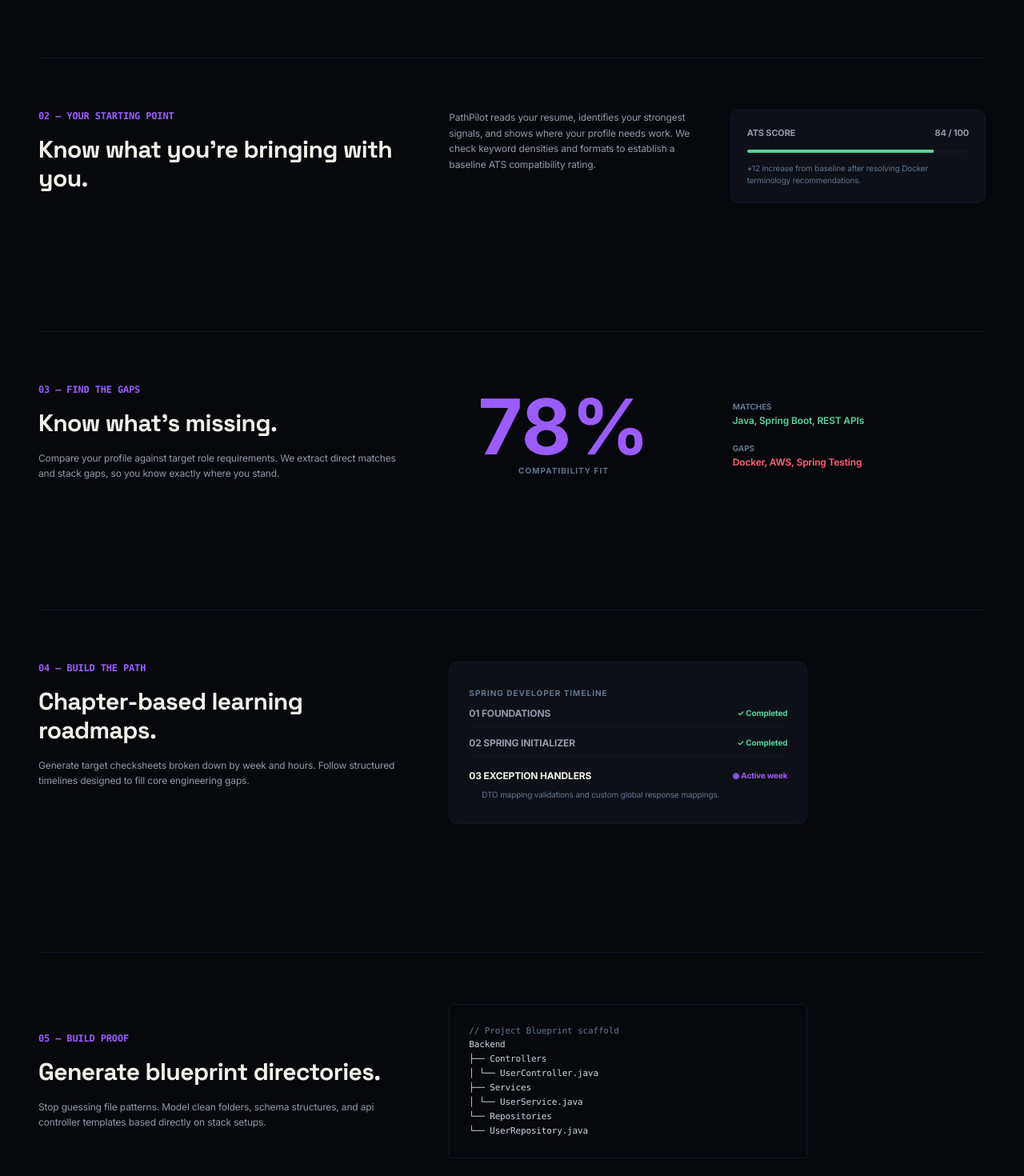
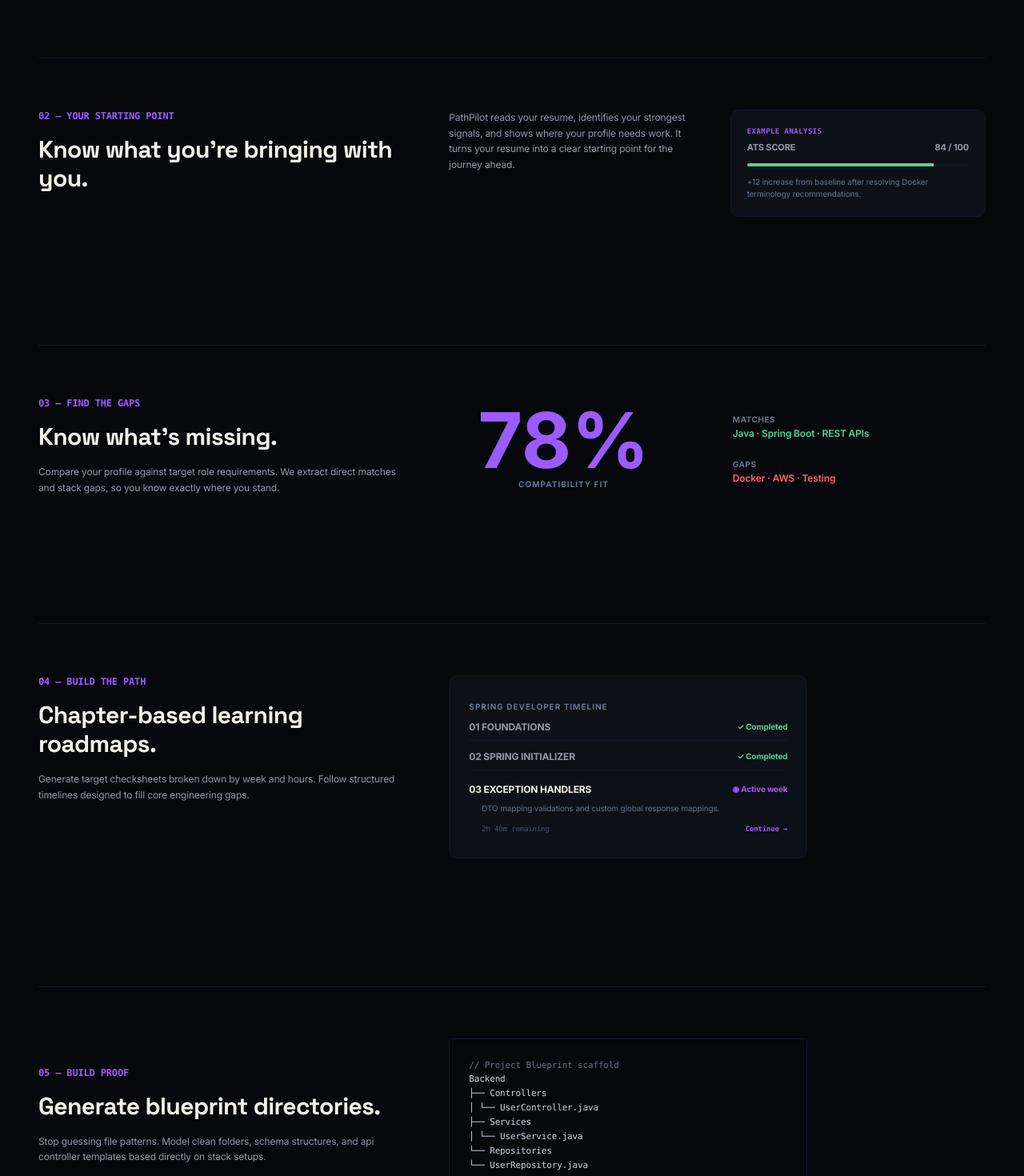
Before and after one commit to Kaustubh0043/pathpilot-ai, a React (Vite) app in the folder pathpilot-frontend/: page / in a window 1280 px wide. Shown: the part 1320-2790 px from the top of the page at 80% size. Built offline with nearby package versions, Linux system fonts and the light colour scheme; no server answers.

Commit message:
design: final micro-polish pass on Landing Page

```diff
--- a/pathpilot-frontend/src/pages/Landing.tsx
+++ b/pathpilot-frontend/src/pages/Landing.tsx
@@ -237,7 +237,7 @@ export const Landing: React.FC = () => {
                 <div className="absolute -left-[21px] w-2.5 h-2.5 rounded-full bg-slate-800" />
                 <div className="space-y-0.5">
                   <p className="text-xs font-bold text-[#F4F1EA]">Destination</p>
-                  <p className="text-[10px] text-slate-550">Target target</p>
+                  <p className="text-[10px] text-slate-550">Target role</p>
                 </div>
               </div>
 
@@ -271,9 +271,10 @@ export const Landing: React.FC = () => {
           </div>
           <div className="lg:col-span-7 grid grid-cols-1 sm:grid-cols-2 gap-8">
             <p className="text-xs text-[#9299A8] leading-relaxed">
-              PathPilot reads your resume, identifies your strongest signals, and shows where your profile needs work. We check keyword densities and formats to establish a baseline ATS compatibility rating.
+              PathPilot reads your resume, identifies your strongest signals, and shows where your profile needs work. It turns your resume into a clear starting point for the journey ahead.
             </p>
             <div className="bg-[#0D1016] border border-slate-900 p-5 rounded-lg space-y-3">
+              <div className="text-[9px] font-mono font-bold text-[#9B5CFF] uppercase tracking-wider mb-1">EXAMPLE ANALYSIS</div>
               <div className="flex justify-between text-[11px] font-bold text-[#9299A8]">
                 <span>ATS SCORE</span>
                 <span>84 / 100</span>
@@ -302,14 +303,14 @@ export const Landing: React.FC = () => {
               <span className="font-display font-black text-7xl sm:text-8xl text-[#9B5CFF]">78%</span>
               <p className="text-[10px] text-slate-500 font-bold uppercase tracking-widest">Compatibility Fit</p>
             </div>
-            <div className="space-y-3 w-full max-w-[280px]">
-              <div className="space-y-1">
-                <span className="text-[10px] text-slate-500 font-bold uppercase">Matches</span>
-                <p className="text-xs text-[#55D39A] font-semibold">Java, Spring Boot, REST APIs</p>
+            <div className="space-y-4 w-full max-w-[280px]">
+              <div className="space-y-0.5">
+                <span className="text-[10px] text-slate-500 font-bold uppercase tracking-wider">Matches</span>
+                <p className="text-xs text-[#55D39A] font-semibold">Java · Spring Boot · REST APIs</p>
               </div>
-              <div className="space-y-1">
-                <span className="text-[10px] text-slate-500 font-bold uppercase">Gaps</span>
-                <p className="text-xs text-[#FF6577] font-semibold">Docker, AWS, Spring Testing</p>
+              <div className="space-y-0.5">
+                <span className="text-[10px] text-slate-500 font-bold uppercase tracking-wider">Gaps</span>
+                <p className="text-xs text-[#FF6577] font-semibold">Docker · AWS · Testing</p>
               </div>
             </div>
           </div>
@@ -343,6 +344,10 @@ export const Landing: React.FC = () => {
                 <p className="text-[10px] text-slate-500 leading-normal pl-4">
                   DTO mapping validations and custom global response mappings.
                 </p>
+                <div className="flex items-center justify-between text-[9px] font-mono text-slate-600 pl-4 pt-1">
+                  <span>2h 40m remaining</span>
+                  <span className="text-[#9B5CFF] font-bold">Continue →</span>
+                </div>
               </div>
             </div>
           </div>
@@ -386,8 +391,10 @@ export const Landing: React.FC = () => {
             <p className="text-xs font-bold text-[#F4F1EA] leading-relaxed">
               "Explain how heap space memory builds in O(N) complexity."
             </p>
-            <div className="p-3 bg-[#07080C] border border-slate-900 rounded text-[11px] text-[#FF6577] leading-relaxed">
-              ⚠️ Score: 42%. Include binary tree heights and convergence proofs to optimize grading metrics.
+            <div className="p-3.5 bg-[#07080C] border border-slate-900 rounded space-y-2">
+              <div className="text-[9px] font-mono font-bold text-[#FF6577] uppercase tracking-wider">AI FEEDBACK</div>
+              <p className="text-[11px] text-[#FF6577] font-semibold">"Needs more depth"</p>
+              <p className="text-[10px] text-slate-500 leading-relaxed font-medium">"Explain the relationship between heap height and the number of nodes."</p>
             </div>
           </div>
         </div>
@@ -452,7 +459,7 @@ export const Landing: React.FC = () => {
             LET'S TALK.
           </h2>
           <p className="text-xs text-[#9299A8] leading-relaxed max-w-xs pt-2">
-            Submit questions, feedback, or suggestions directly to the developer's inbox.
+            Questions, feedback, or ideas? Send them directly to the developer.
           </p>
         </div>
 
@@ -533,7 +540,7 @@ export const Landing: React.FC = () => {
               <span className="text-sm font-bold text-[#F4F1EA] tracking-tight font-display">PathPilot</span>
             </div>
             <p className="leading-relaxed text-[11px] text-slate-600 max-w-xs">
-              Ecosystem designed to map developer profiles, analyze ATS score keyword alignments, and simulate screening preparation.
+              A career operating system for developers — from your first resume scan to the interview that matters.
             </p>
             <div className="space-y-1.5 text-[11px] text-slate-600 pt-1 font-medium">
               <div className="flex items-center gap-2">
```
